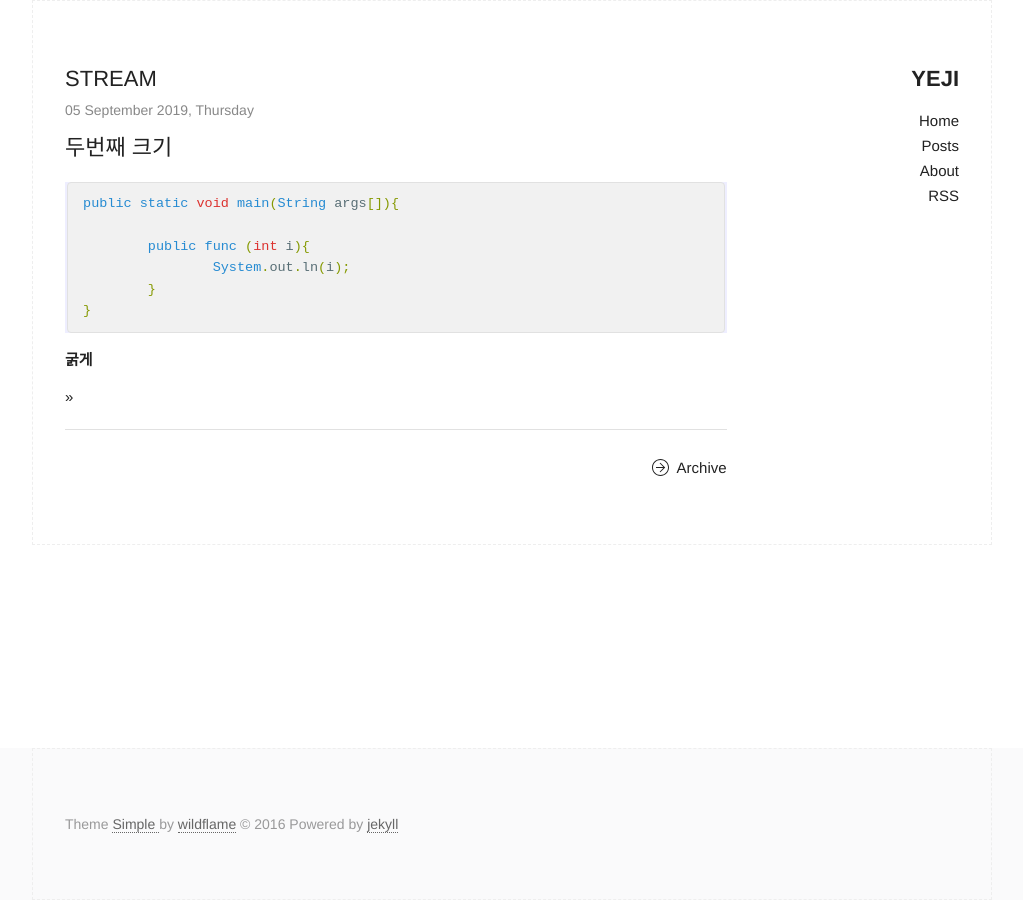
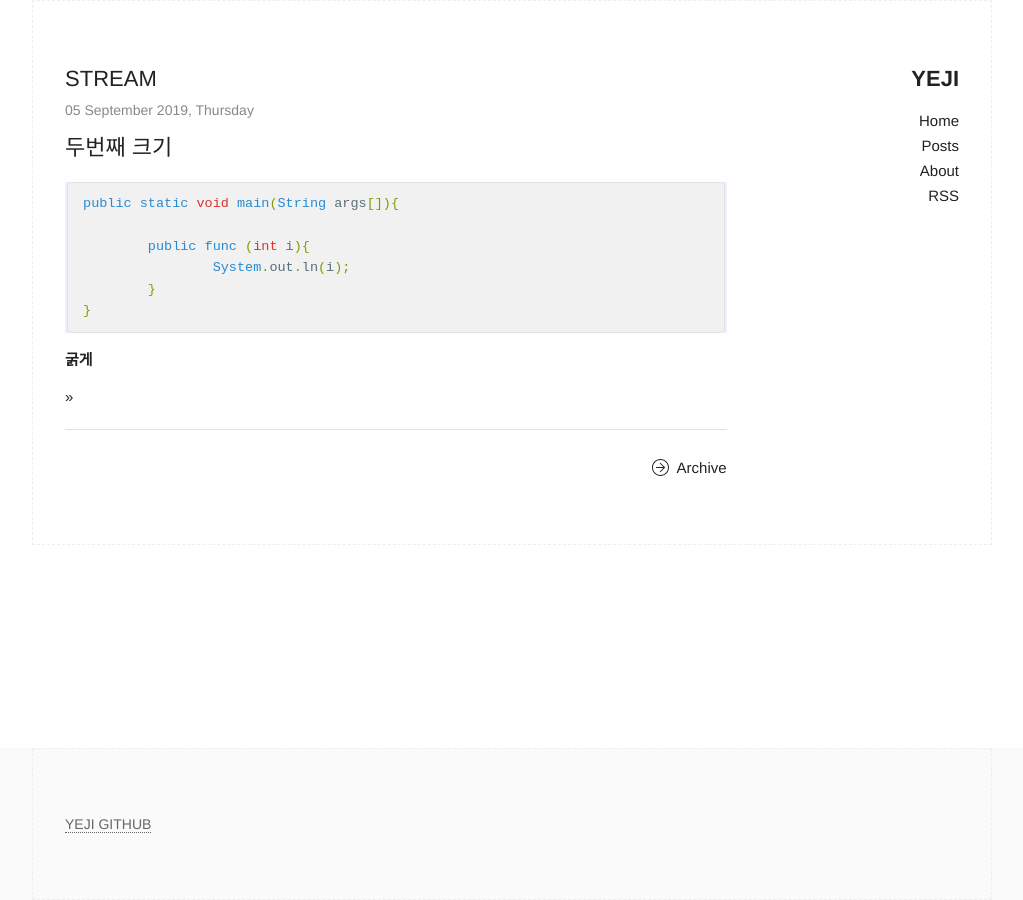
Before and after one commit to yeji0092/yeji0092.github.io, a Jekyll site: the page built from index.html, in a window 1280 px wide. Shown: the whole page, without its empty margins (128-1151 px from the left). Built offline with Jekyll 4.4.1, drawn with Linux system fonts in a browser that asks for light colours.

Commit message:
Update footer.html

```diff
--- a/_includes/footer.html
+++ b/_includes/footer.html
@@ -2,9 +2,7 @@
   <div class="container">
     <div class="footer left column one-half">
       <section class="small-font">
-        Theme <a href="https://github.com/wild-flame/jekyll-simple"> Simple </a> by <a href="http://wildflame.me">wildflame</a>
-        © 2016
-        Powered by <a href="https://github.com/jekyll/jekyll">jekyll</a>
+        <a href="https://github.com/yeji0092/yeji0092.github.io">YEJI GITHUB</a>
       </section>
     </div>
 
```
